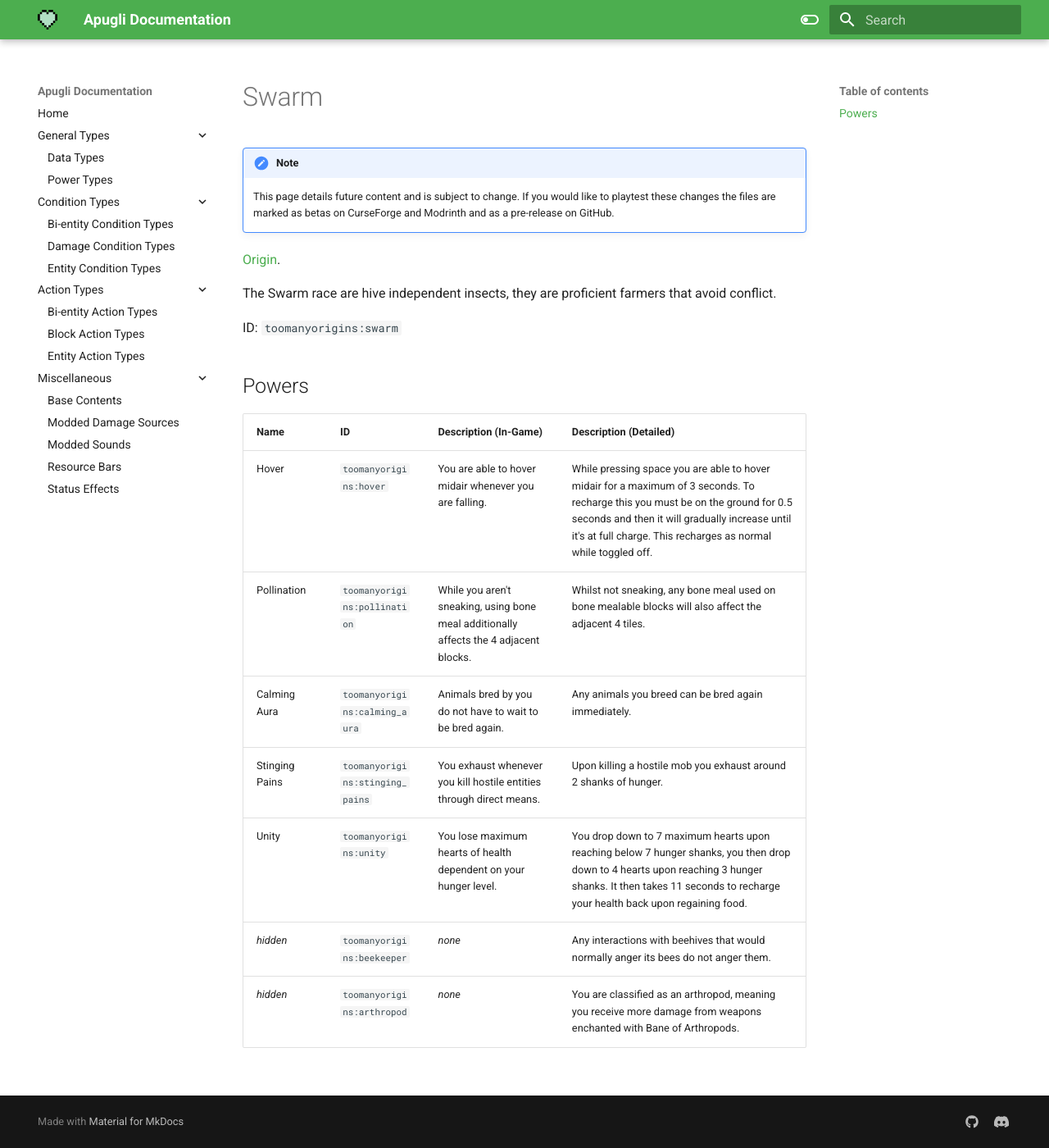
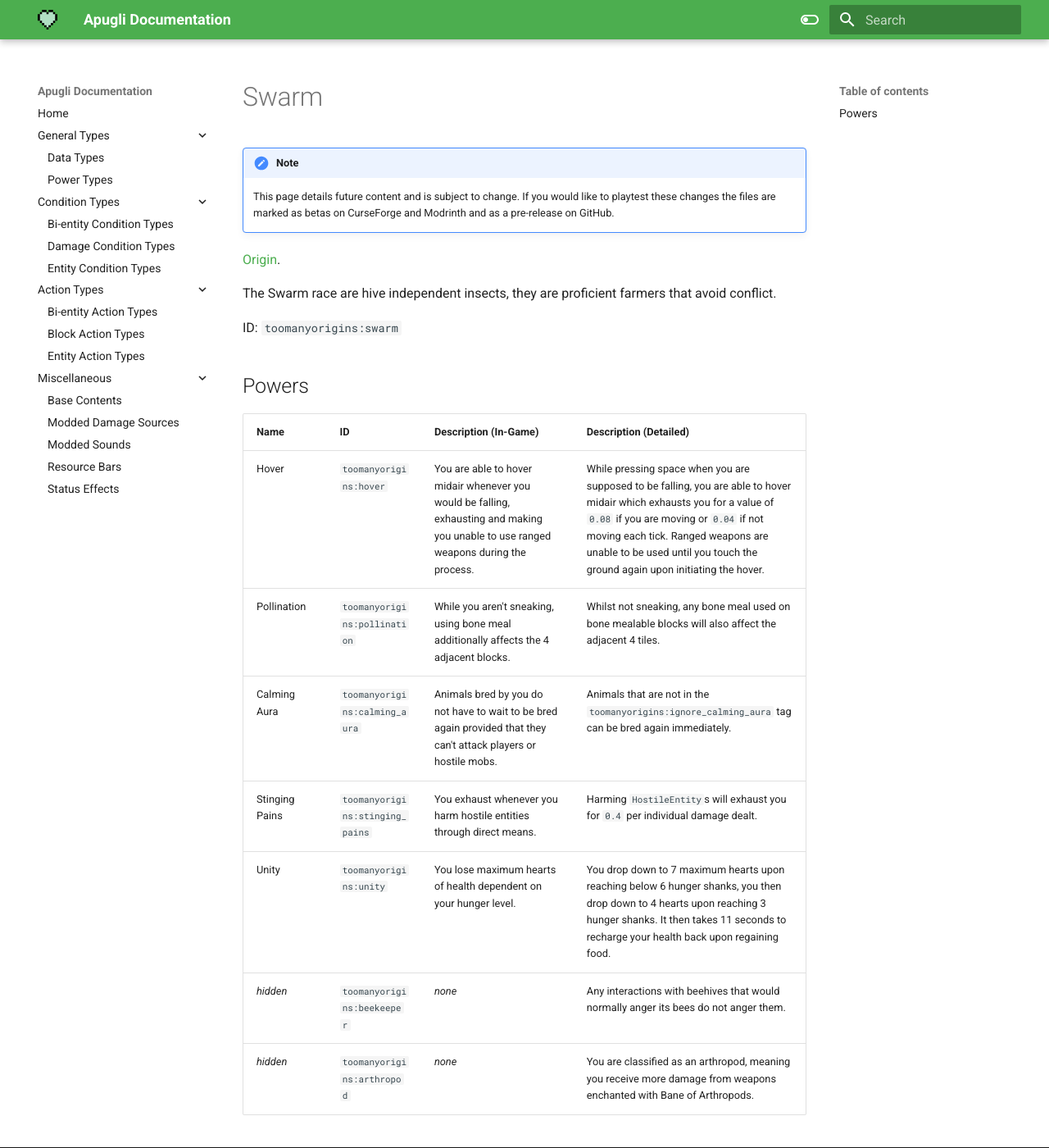
Before and after one commit to MerchantPug/apugli-docs, an MkDocs documentation site: the page built from docs/misc/base_contents/origins/tmo_rework/swarm.md, in a window 1280 px wide and 1400 px high. Shown: the whole window at 82% size. Built offline with MkDocs 1.6.1 and Material for MkDocs 9.7.7, drawn with Linux system fonts in a browser that asks for light colours.

Commit message:
Update swarm.md

```diff
--- a/docs/misc/base_contents/origins/tmo_rework/swarm.md
+++ b/docs/misc/base_contents/origins/tmo_rework/swarm.md
@@ -18,10 +18,10 @@ ID: `toomanyorigins:swarm`
 
 Name | ID | Description (In-Game) | Description (Detailed)
 -----|----|-----------------------|------------------------
-Hover | `toomanyorigins:hover` | You are able to hover midair whenever you are falling. | While pressing space you are able to hover midair for a maximum of 3 seconds. To recharge this you must be on the ground for 0.5 seconds and then it will gradually increase until it's at full charge. This recharges as normal while toggled off.
+Hover | `toomanyorigins:hover` | You are able to hover midair whenever you would be falling, exhausting and making you unable to use ranged weapons during the process. | While pressing space when you are supposed to be falling, you are able to hover midair which exhausts you for a value of `0.08` if you are moving or `0.04` if not moving each tick. Ranged weapons are unable to be used until you touch the ground again upon initiating the hover.
 Pollination | `toomanyorigins:pollination` | While you aren't sneaking, using bone meal additionally affects the 4 adjacent blocks. | Whilst not sneaking, any bone meal used on bone mealable blocks will also affect the adjacent 4 tiles.
-Calming Aura | `toomanyorigins:calming_aura` | Animals bred by you do not have to wait to be bred again. | Any animals you breed can be bred again immediately.
-Stinging Pains | `toomanyorigins:stinging_pains` | You exhaust whenever you kill hostile entities through direct means. | Upon killing a hostile mob you exhaust around 2 shanks of hunger.
-Unity | `toomanyorigins:unity` | You lose maximum hearts of health dependent on your hunger level. | You drop down to 7 maximum hearts upon reaching below 7 hunger shanks, you then drop down to 4 hearts upon reaching 3 hunger shanks. It then takes 11 seconds to recharge your health back upon regaining food.
+Calming Aura | `toomanyorigins:calming_aura` | Animals bred by you do not have to wait to be bred again provided that they can't attack players or hostile mobs. | Animals that are not in the `toomanyorigins:ignore_calming_aura` tag can be bred again immediately.
+Stinging Pains | `toomanyorigins:stinging_pains` | You exhaust whenever you harm hostile entities through direct means. | Harming `HostileEntity`s will exhaust you for `0.4` per individual damage dealt.
+Unity | `toomanyorigins:unity` | You lose maximum hearts of health dependent on your hunger level. | You drop down to 7 maximum hearts upon reaching below 6 hunger shanks, you then drop down to 4 hearts upon reaching 3 hunger shanks. It then takes 11 seconds to recharge your health back upon regaining food.
 *hidden* | `toomanyorigins:beekeeper` | *none* | Any interactions with beehives that would normally anger its bees do not anger them.
 *hidden* | `toomanyorigins:arthropod` | *none* | You are classified as an arthropod, meaning you receive more damage from weapons enchanted with Bane of Arthropods.
```
